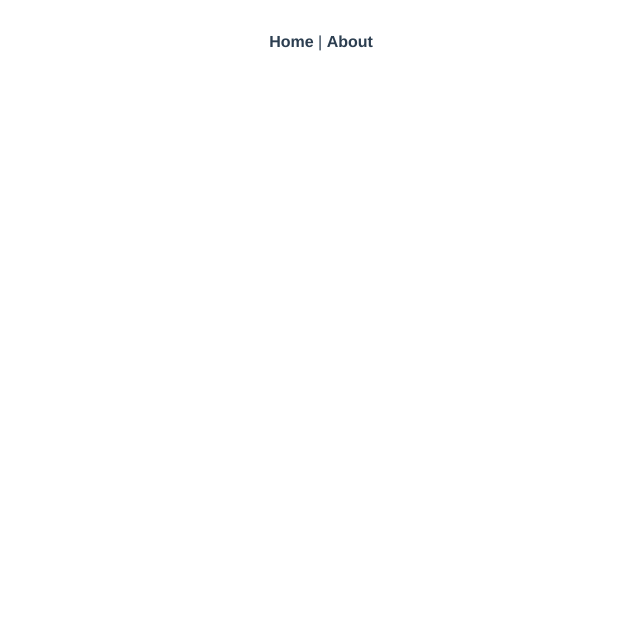
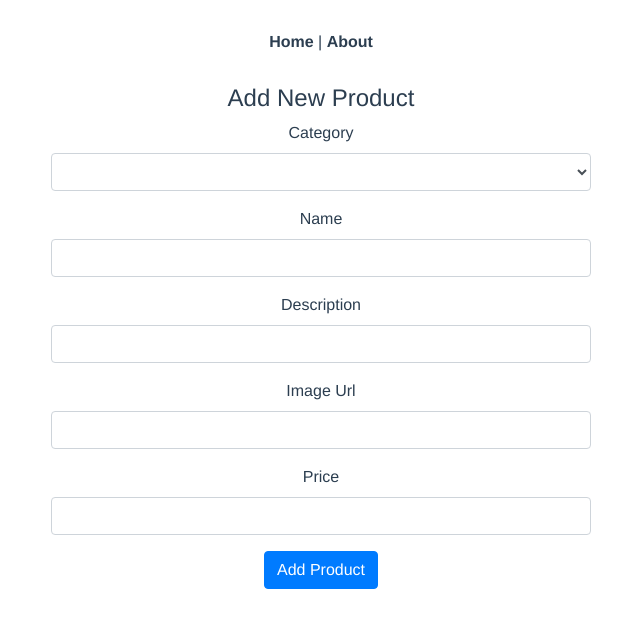
Before and after one commit to KesaraBandara/ecommerce_app_frontend, a Vue app: page /admin/product/new in a window 1280 px wide. Before the commit this address had no page. Shown: the top 628 px of the page, without its empty margins (319-959 px from the left). Built offline with nearby package versions, Linux system fonts and the light colour scheme.

Commit message:
add product

```diff
--- /dev/null
+++ b/src/components/ProductBox.vue
@@ -0,0 +1,54 @@
+<!--<template>-->
+<!--  <div class="card h-100 w-100">-->
+<!--    <div class="embed-responsive embed-responsive-16by9">-->
+<!--      <img class="card-img-top embed-responsive-item"-->
+<!--           :src="product.imageURL"-->
+<!--           alt="Card image cap"/>-->
+<!--    </div>-->
+<!--    <div class="card-body">-->
+<!--      <h5 class="card-title">{{ product.name }}</h5>-->
+<!--      <p class="card-text">-->
+<!--        {{ product.description }}-->
+<!--      </p>-->
+<!--      <a href="#" class="btn btn-primary">Go somewhere</a>-->
+<!--    </div>-->
+<!--  </div>-->
+<!--</template>-->
+<!--<script setup>-->
+<!-- import product from "../views/Product/Product.vue";-->
+
+<!--export default {-->
+<!--  name: "ProductBox",-->
+<!--  props:["product"]-->
+<!--}-->
+<!--</script>-->
+<template>
+  <div class="card h-100 w-100">
+    <div class="embed-responsive embed-responsive-16by9">
+      <img
+          class="card-img-top embed-responsive-item"
+          :src="product.imageURL"
+          alt="Card image cap"
+      />
+    </div>
+    <div class="card-body">
+      <h5 class="card-title">{{ product.name }}</h5>
+      <p class="card-text">
+        {{ product.description.substring(0, 65) }}...
+      </p>
+      <a href="#" class="btn btn-primary">Go somewhere</a>
+    </div>
+  </div>
+</template>
+<script>
+
+export default {
+  name: "ProductBox",
+  props: ["product"]
+}
+</script>
+<style scoped>
+.card-img-top {
+  object-fit: cover;
+}
+</style>
--- a/src/router/index.js
+++ b/src/router/index.js
@@ -2,6 +2,9 @@ import { createRouter, createWebHistory } from 'vue-router'
 import HomeView from '../views/HomeView.vue'
 import AddCategory from '../views/Category/AddCategory.vue'
 import Category from '../views/Category/Category'
+import Admin from "../views/Category/Admin.vue";
+import Product from "../views/Product/Product.vue";
+import AddProduct from "@/views/Product/AddProduct.vue";
 
 
 const routes = [
@@ -26,12 +29,28 @@ const routes = [
         path: '/admin/category',
         name: 'Category',
         component: Category
+    },
+    {
+        path: '/admin',
+        name: 'Admin',
+        component: Admin
+    },
+    {
+        path: '/admin/product',
+        name: 'AdminProduct',
+        component: Product
+    },
+    //add product
+    {
+        path:'/admin/product/new',
+        name:'AddProduct',
+        component: AddProduct
     }
 ]
 
 const router = createRouter({
   history: createWebHistory(process.env.BASE_URL),
-  routes
-})
+  routes,
+});
 
 export default router
--- /dev/null
+++ b/src/views/Product/AddProduct.vue
@@ -0,0 +1,124 @@
+<template>
+  <div class="container">
+    <div class="row">
+      <div class="col-12 text-center">
+        <h4>Add New Product</h4>
+      </div>
+    </div>
+    <div class="row">
+      <div class="col-3"></div>
+      <div class="col-6">
+        <form>
+          <div class="form-group">
+            <label>Category</label>
+            <select class="form-control" v-model="categoryId" required>
+              <option v-for="category in categories" :key="category.id"
+                      :value="category.id">{{ category.categoryName }}</option>
+            </select>
+          </div>
+          <div class="form-group">
+            <label>Name</label>
+            <input type="text" v-model="name" class="form-control" >
+          </div>
+          <div class="form-group">
+            <label>Description</label>
+            <input type="text" v-model="description" class="form-control" >
+          </div>
+          <div class="form-group">
+            <label>Image Url</label>
+            <input type="text"  v-model="imageURL" class="form-control" >
+          </div>
+          <div class="form-group">
+            <label>Price</label>
+            <input type="number" v-model="price" class="form-control" >
+          </div>
+          <button type="button" class="btn btn-primary" @click="addProduct">Add Product</button>
+        </form>
+      </div>
+      <div class="col-3"></div>
+    </div>
+
+    <!--        Form-->
+  </div>
+</template>
+<!--<script>-->
+<!--import axios from 'axios'-->
+<!--import swal from 'sweetalert'-->
+<!--export default {-->
+<!--  props: ["baseURL", "categories"],-->
+<!--  data() {-->
+<!--    return {-->
+<!--      id: null,-->
+<!--      categoryId: null,-->
+<!--      name: null,-->
+<!--      description: null,-->
+<!--      imageURL: null,-->
+<!--      price: null-->
+<!--    }-->
+<!--  },-->
+<!--  methods: {-->
+<!--    addProduct() {-->
+<!--      const newProduct = {-->
+<!--        categoryId: this.categoryId,-->
+<!--        description: this.description,-->
+<!--        name: this.name,-->
+<!--        imageURL: this.imageURL,-->
+<!--        price: this.price-->
+<!--      };-->
+
+<!--      axios.post(this.baseURL+"product/add", newProduct)-->
+<!--          .then(() => {-->
+<!--            this.$router.push({name: 'AdminProduct'});-->
+<!--            swal({-->
+<!--              text: "Product added",-->
+<!--              icon: "success"-->
+<!--            })-->
+<!--          }).catch((err)=> {-->
+<!--        console.log("err", err);-->
+<!--      })-->
+
+
+<!--    }-->
+<!--  }-->
+<!--}-->
+<!--</script>-->
+
+<script>
+import axios from 'axios'
+import swal from 'sweetalert'
+export default {
+  props: ["categories"],
+  data() {
+    return {
+      id: null,
+      name: null,
+      imageURL: null,
+      price: null,
+      description: null,
+      categoryId: null
+    }
+  },
+  methods: {
+    addProduct() {
+      const newProduct = {
+        categoryId: this.categoryId,
+        description: this.description,
+        name: this.name,
+        imageURL: this.imageURL,
+        price: this.price
+      };
+
+      axios.post("http://localhost:8083/api/v1/product/add", newProduct) // Update the base URL here
+          .then(() => {
+            this.$router.push({name: 'AdminProduct'});
+            swal({
+              text: "Product added",
+              icon: "success"
+            })
+          }).catch((err)=> {
+        console.log("err", err);
+      })
+    }
+  }
+}
+</script>
--- /dev/null
+++ b/src/views/Product/Product.vue
@@ -0,0 +1,30 @@
+<template>
+  <div class="container">
+    <div class="row">
+      <div class="col-12 text-center">
+        <h4> Our Products</h4>
+        <router-link :to="{name: 'AddProduct'}" style="float: right">
+          <button class="btn" >
+            Add Product
+          </button> </router-link>
+      </div>
+    </div>
+    <div class="row">
+      <!--            display all the products in productbox component-->
+      <div v-for="product of products" :key="product.id"
+           class="col-md-6 col-xl-4 col-12 pt-3 d-flex">
+        <ProductBox :product="product"/>
+      </div>
+    </div>
+  </div>
+</template>
+<script>
+import ProductBox from "../../components/ProductBox.vue";
+
+export default {
+  name: "ProductList",
+  components: {ProductBox},
+ // Rename the component to a multi-word name
+  props:["products"]
+};
+</script>
```
